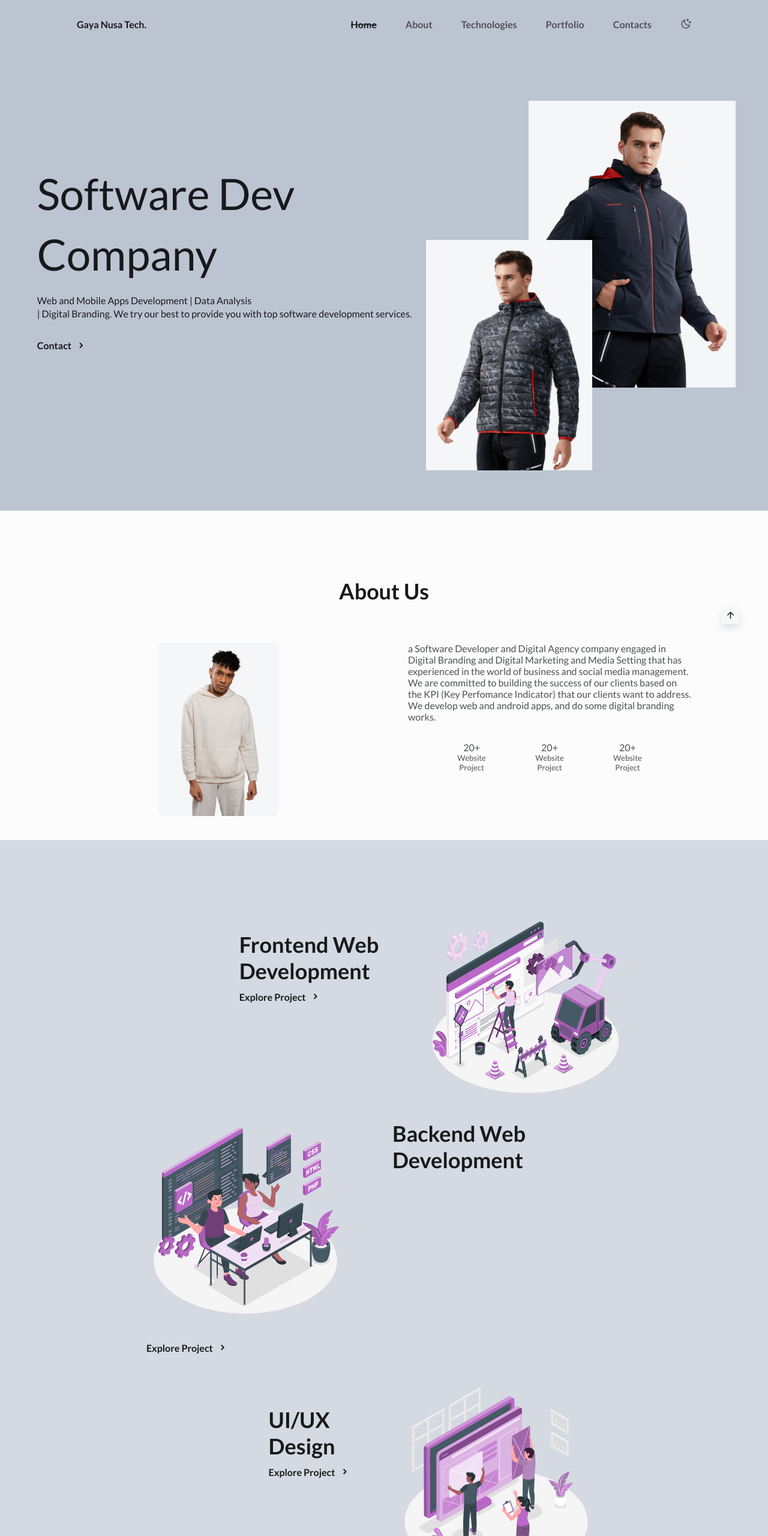
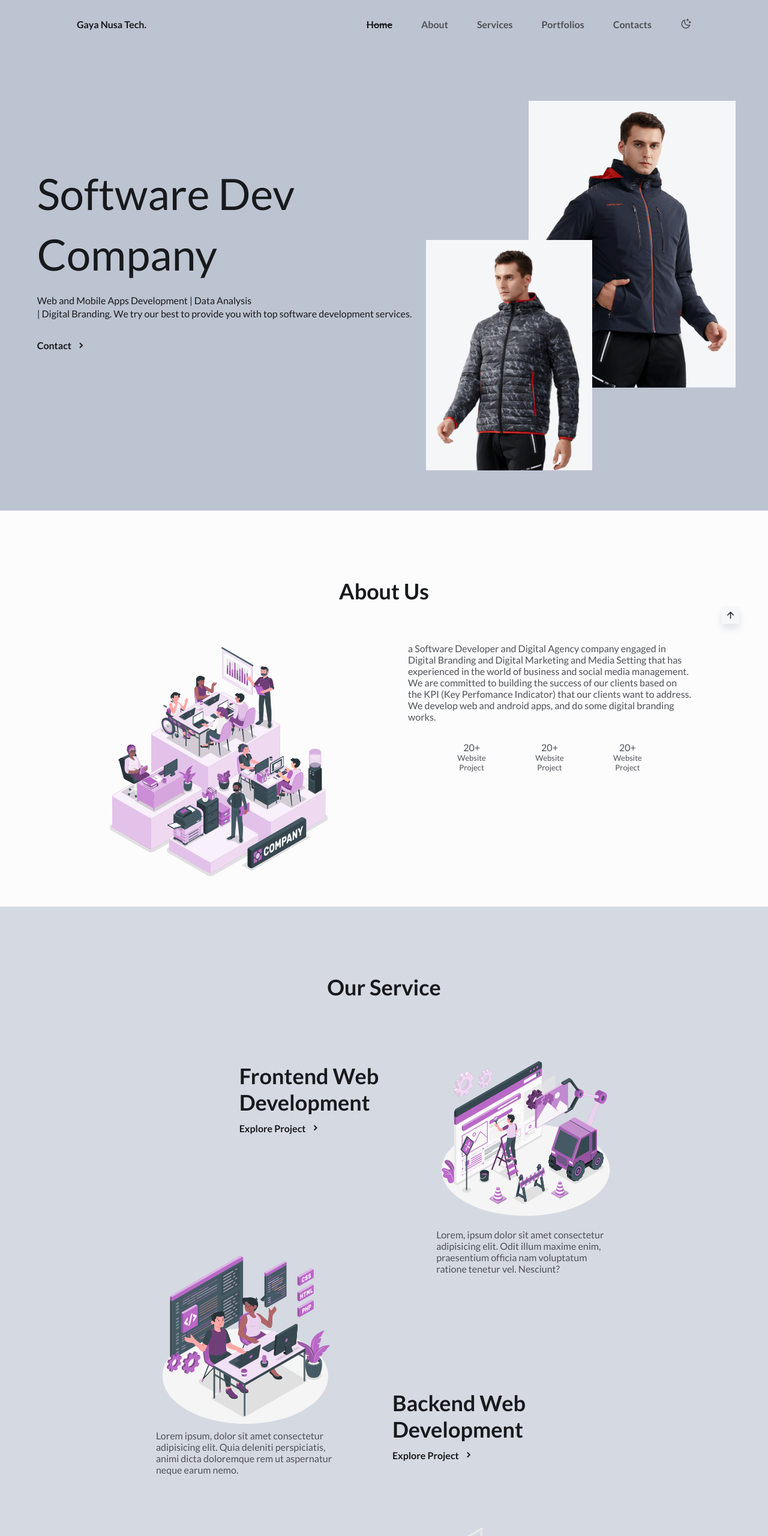
Before and after one commit to lolimilkita/gayanusa-page, a plain HTML site: page index.html in a window 1280 px wide. Shown: the top 2560 px of the page at 60% size. Drawn offline with nearby package versions, Linux system fonts and the light colour scheme.

Commit message:
Update technologies to service, add svg

```diff
--- a/index.html
+++ b/index.html
@@ -43,14 +43,14 @@
             <li class="nav__item">
               <a href="#collection" class="nav__link">
                 <i name="collection" class="ri-stack-line"></i>
-                <span>Technologies</span>
+                <span>Services</span>
               </a>
             </li>
 
             <li class="nav__item">
               <a href="#products" class="nav__link">
                 <i name="products" class="ri-trophy-line"></i>
-                <span>Portfolio</span>
+                <span>Portfolios</span>
               </a>
             </li>
 
@@ -99,14 +99,12 @@
         <h2 class="section__title">About Us</h2>
 
         <div class="about__container container grid">
-          <img src="public/img/new1.png" alt="new image" class="about__img" />
+          <img src="public/img/Company-amico.svg" alt="new image" class="about__img" />
 
           <div class="about__data">
             <p class="about__description">
-              a Software Developer and Digital Agency company engaged in Digital Branding and Digital Marketing and Media Setting that has
-              experienced in the world of business and social media management. We are committed to building the success of our clients
-              based on the KPI (Key Perfomance Indicator) that our clients want to address. We develop web and android apps, and do some
-              digital branding works.
+              a Software Developer and Digital Agency company engaged in Digital Branding and Digital Marketing and Media Setting that has experienced in the world of business and social media management. We are committed to building the
+              success of our clients based on the KPI (Key Perfomance Indicator) that our clients want to address. We develop web and android apps, and do some digital branding works.
             </p>
 
             <div class="about__info">
@@ -138,8 +136,10 @@
         </div>
       </section>
 
-      <!--==================== TECHNOLOGIES ====================-->
+      <!--==================== Service ====================-->
       <section class="collection section" id="collection">
+        <h2 class="section__title">Our Service</h2>
+
         <div class="collection__container">
           <div class="collection__explore">
             <div class="collection__data-one">
@@ -149,11 +149,17 @@
               </h2>
               <a href="#" class="button__link"> Explore Project <i class="ri-arrow-right-s-line"></i> </a>
             </div>
-            <img src="public/img/frontend.svg" alt="Frontend Development" />
+            <div class="collection__detail">
+              <img src="public/img/frontend.svg" alt="Frontend Development" />
+              <p>Lorem, ipsum dolor sit amet consectetur adipisicing elit. Odit illum maxime enim, praesentium officia nam voluptatum ratione tenetur vel. Nesciunt?</p>
+            </div>
           </div>
 
           <div class="collection__explore">
-            <img src="public/img/backend.svg" alt="backend development/>
+            <div class="collection__detail">
+              <img src="public/img/backend.svg" alt="backend development" />
+              <p>Lorem ipsum, dolor sit amet consectetur adipisicing elit. Quia deleniti perspiciatis, animi dicta doloremque rem ut aspernatur neque earum nemo.</p>
+            </div>
 
             <div class="collection__data-two">
               <h2 class="collection__title">
@@ -175,11 +181,17 @@
               <a href="#" class="button__link"> Explore Project <i class="ri-arrow-right-s-line"></i> </a>
             </div>
 
-            <img src="public/img/ui-ux-design.svg" alt="ui/ux design" />
+            <div class="collection__detail">
+              <img src="public/img/ui-ux-design.svg" alt="ui/ux design" />
+              <p>Lorem ipsum dolor sit, amet consectetur adipisicing elit. Id debitis perspiciatis libero eveniet, nesciunt laborum non aperiam hic delectus laboriosam.</p>
+            </div>
           </div>
 
           <div class="collection__explore">
-            <img src="public/img/digital-marketing.svg" alt="collection image" />
+            <div class="collection__detail">
+              <img src="public/img/digital-marketing.svg" alt="digital marketing" />
+              <p>Lorem ipsum dolor sit amet consectetur adipisicing elit. Rem earum qui possimus nihil reiciendis doloremque dolorum quia hic commodi adipisci!</p>
+            </div>
 
             <div class="collection__data-four">
               <h2 class="collection__title">
@@ -279,11 +291,7 @@
             </div>
 
             <div>
-              <a
-                href="https://api.whatsapp.com/send?phone=6287854986521&text=Hello, more information!"
-                target="_blank"
-                class="button button--flex"
-              >
+              <a href="https://api.whatsapp.com/send?phone=6287854986521&text=Hello, more information!" target="_blank" class="button button--flex">
                 Send Message
                 <i class="uil uil-message button__icon"></i>
               </a>
--- a/public/css/styles.css
+++ b/public/css/styles.css
@@ -321,8 +321,7 @@ body.dark-theme {
 }
 
 .about__img {
-  width: 200px;
-  border-radius: 0.5rem;
+  width: 400px;
   justify-self: center;
   align-self: center;
 }
@@ -450,6 +449,10 @@ body.dark-theme {
 .collection__data-four {
   align-self: flex-end;
   margin-bottom: 2.5rem;
+}
+
+.collection__detail {
+  padding: 1rem;
 }
 
 /*=============== PRODUCTS ===============*/
```
Also changed, not shown: public/img/Company-amico.svg (added), public/img/new1.png (deleted), public/img/new2.png (deleted), public/img/new3.png (deleted).
